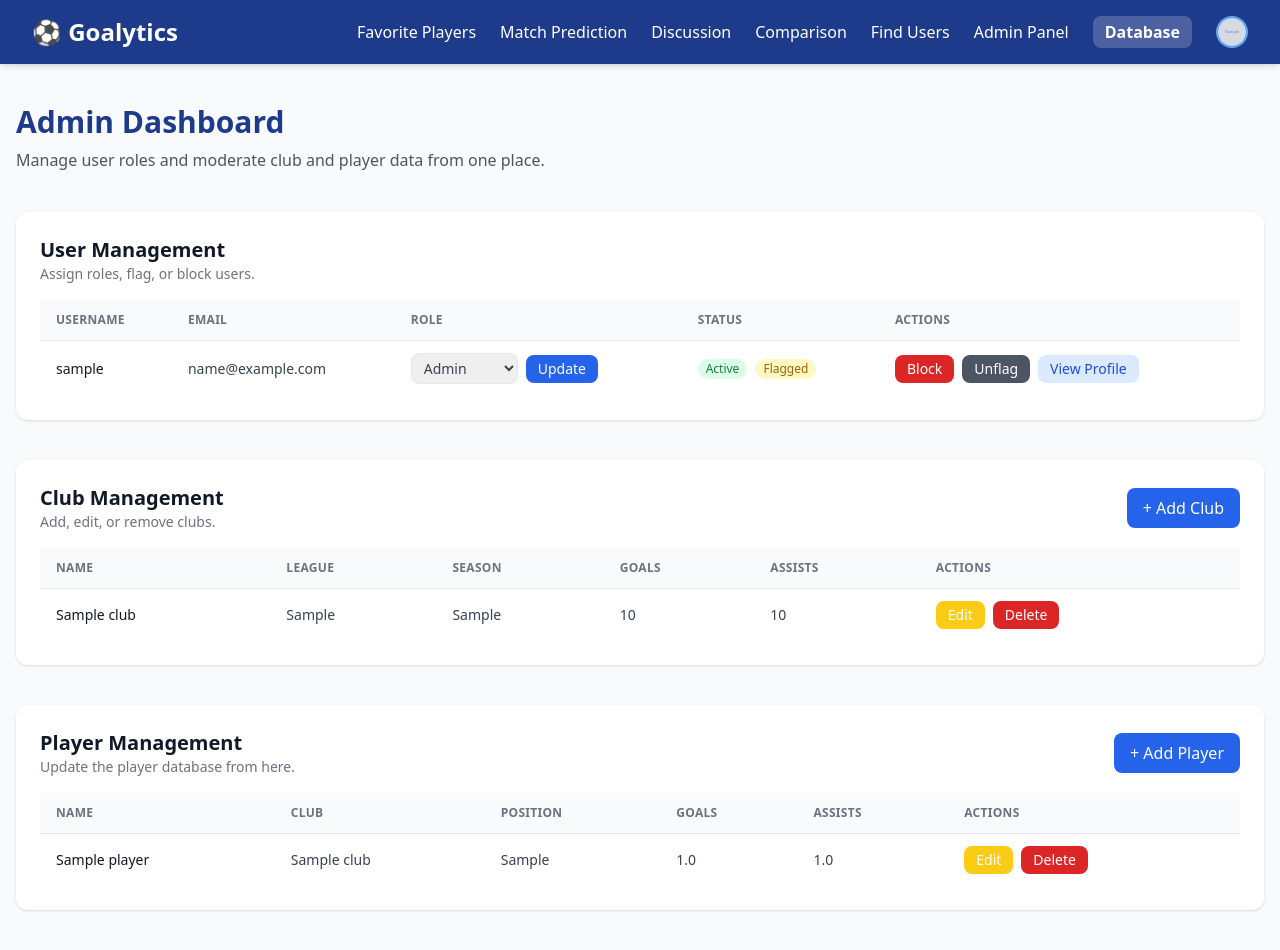
After one commit to pbp-kelompok-B04/goalytics, a Django app: page /adminpanel/ in a window 1280 px wide. The commit adds this page. Run offline with Django 5.2, Linux system fonts and the light colour scheme; a user stored in the database is signed in; tables that the repository leaves empty hold one stand-in row (values such as "Sample post"); grey boxes marked "Sample" are stand-in pictures; some libraries are stand-ins or nearby versions.

Commit message:
Implemented Admin Panel System

```diff
--- /dev/null
+++ b/adminpanel/__init__.py
@@ -0,0 +1 @@
+default_app_config = "adminpanel.apps.AdminpanelConfig"
--- /dev/null
+++ b/adminpanel/apps.py
@@ -0,0 +1,6 @@
+from django.apps import AppConfig
+
+
+class AdminpanelConfig(AppConfig):
+    default_auto_field = "django.db.models.BigAutoField"
+    name = "adminpanel"
--- /dev/null
+++ b/adminpanel/templates/adminpanel/dashboard.html
@@ -0,0 +1,202 @@
+{% extends 'base.html' %}
+{% block title %}Admin Dashboard{% endblock %}
+
+{% block content %}
+<div class="max-w-7xl mx-auto px-4 py-10 space-y-10">
+  <div>
+    <h1 class="text-3xl font-bold text-blue-900">Admin Dashboard</h1>
+    <p class="text-gray-600 mt-2">Manage user roles and moderate club and player data from one place.</p>
+  </div>
+
+  <section class="bg-white shadow rounded-xl p-6">
+    <div class="flex items-center justify-between mb-4">
+      <div>
+        <h2 class="text-xl font-semibold text-gray-900">User Management</h2>
+        <p class="text-sm text-gray-500">Assign roles, flag, or block users.</p>
+      </div>
+    </div>
+    <div class="overflow-x-auto">
+      <table class="min-w-full divide-y divide-gray-200">
+        <thead class="bg-gray-50 text-left text-xs font-semibold uppercase tracking-wide text-gray-500">
+          <tr>
+            <th class="px-4 py-3">Username</th>
+            <th class="px-4 py-3">Email</th>
+            <th class="px-4 py-3">Role</th>
+            <th class="px-4 py-3">Status</th>
+            <th class="px-4 py-3">Actions</th>
+          </tr>
+        </thead>
+        <tbody class="divide-y divide-gray-100 text-sm text-gray-700">
+          {% for user in users %}
+            {% with profile=user.profile %}
+            <tr class="hover:bg-gray-50 transition">
+              <td class="px-4 py-3 font-medium text-gray-900">{{ user.username }}</td>
+              <td class="px-4 py-3">{{ user.email|default:"-" }}</td>
+              <td class="px-4 py-3">
+                <form method="post" action="{% url 'adminpanel:update_user_role' user.id %}" class="flex items-center gap-2">
+                  {% csrf_token %}
+                  <select name="role" class="border rounded-lg px-2 py-1 focus:ring focus:ring-blue-200"
+                          {% if user.username in locked_usernames %}disabled{% endif %}>
+                    {% for value, label in role_choices %}
+                      <option value="{{ value }}" {% if profile.role == value %}selected{% endif %}>{{ label }}</option>
+                    {% endfor %}
+                  </select>
+                  <button type="submit" class="bg-blue-600 text-white px-3 py-1 rounded-lg hover:bg-blue-500 transition
+                                             {% if user.username in locked_usernames %}opacity-60 cursor-not-allowed{% endif %}"
+                          {% if user.username in locked_usernames %}disabled{% endif %}>
+                    Update
+                  </button>
+                </form>
+              </td>
+              <td class="px-4 py-3">
+                <div class="flex items-center gap-2">
+                  <span class="inline-flex items-center px-2 py-0.5 rounded-full text-xs font-medium
+                               {% if profile.is_blocked %}bg-red-100 text-red-700{% else %}bg-green-100 text-green-700{% endif %}">
+                    {% if profile.is_blocked %}Blocked{% else %}Active{% endif %}
+                  </span>
+                  {% if profile.is_flagged %}
+                    <span class="inline-flex items-center px-2 py-0.5 rounded-full text-xs font-medium bg-yellow-100 text-yellow-700">
+                      Flagged
+                    </span>
+                  {% endif %}
+                </div>
+              </td>
+              <td class="px-4 py-3">
+                <div class="flex flex-wrap gap-2">
+                  <a href="{% url 'users:block_user' user.username %}?next={{ request.path }}"
+                     class="px-3 py-1 rounded-lg text-white transition
+                            {% if profile.is_blocked %}
+                              bg-green-600 hover:bg-green-500
+                            {% else %}
+                              bg-red-600 hover:bg-red-500
+                            {% endif %}">
+                    {% if profile.is_blocked %}Unblock{% else %}Block{% endif %}
+                  </a>
+                  <a href="{% url 'users:flag_user' user.username %}?next={{ request.path }}"
+                     class="px-3 py-1 rounded-lg text-white transition
+                            {% if profile.is_flagged %}
+                              bg-gray-600 hover:bg-gray-500
+                            {% else %}
+                              bg-yellow-500 hover:bg-yellow-400
+                            {% endif %}">
+                    {% if profile.is_flagged %}Unflag{% else %}Flag{% endif %}
+                  </a>
+                  <a href="{% url 'users:profile' user.username %}"
+                     class="px-3 py-1 rounded-lg bg-blue-100 text-blue-700 hover:bg-blue-200 transition">
+                    View Profile
+                  </a>
+                </div>
+              </td>
+            </tr>
+            {% endwith %}
+          {% empty %}
+            <tr>
+              <td colspan="5" class="px-4 py-6 text-center text-gray-500">No users found.</td>
+            </tr>
+          {% endfor %}
+        </tbody>
+      </table>
+    </div>
+  </section>
+
+  <section class="bg-white shadow rounded-xl p-6">
+    <div class="flex items-center justify-between mb-4">
+      <div>
+        <h2 class="text-xl font-semibold text-gray-900">Club Management</h2>
+        <p class="text-sm text-gray-500">Add, edit, or remove clubs.</p>
+      </div>
+      <a href="{% url 'adminpanel:club_create' %}"
+         class="inline-flex items-center gap-2 bg-blue-600 text-white px-4 py-2 rounded-lg hover:bg-blue-500 transition">
+        + Add Club
+      </a>
+    </div>
+    <div class="overflow-x-auto">
+      <table class="min-w-full divide-y divide-gray-200">
+        <thead class="bg-gray-50 text-left text-xs font-semibold uppercase tracking-wide text-gray-500">
+          <tr>
+            <th class="px-4 py-3">Name</th>
+            <th class="px-4 py-3">League</th>
+            <th class="px-4 py-3">Season</th>
+            <th class="px-4 py-3">Goals</th>
+            <th class="px-4 py-3">Assists</th>
+            <th class="px-4 py-3">Actions</th>
+          </tr>
+        </thead>
+        <tbody class="divide-y divide-gray-100 text-sm text-gray-700">
+          {% for club in clubs %}
+            <tr class="hover:bg-gray-50 transition">
+              <td class="px-4 py-3 font-medium text-gray-900">{{ club.name }}</td>
+              <td class="px-4 py-3">{{ club.league|default:"-" }}</td>
+              <td class="px-4 py-3">{{ club.season|default:"-" }}</td>
+              <td class="px-4 py-3">{{ club.total_goal|default:"0" }}</td>
+              <td class="px-4 py-3">{{ club.total_assist|default:"0" }}</td>
+              <td class="px-4 py-3">
+                <div class="flex flex-wrap gap-2">
+                  <a href="{% url 'adminpanel:club_update' club.id %}"
+                     class="px-3 py-1 rounded-lg bg-yellow-400 text-white hover:bg-yellow-300 transition">Edit</a>
+                  <a href="{% url 'adminpanel:club_delete' club.id %}"
+                     class="px-3 py-1 rounded-lg bg-red-600 text-white hover:bg-red-500 transition">Delete</a>
+                </div>
+              </td>
+            </tr>
+          {% empty %}
+            <tr>
+              <td colspan="6" class="px-4 py-6 text-center text-gray-500">No clubs found.</td>
+            </tr>
+          {% endfor %}
+        </tbody>
+      </table>
+    </div>
+  </section>
+
+  <section class="bg-white shadow rounded-xl p-6">
+    <div class="flex items-center justify-between mb-4">
+      <div>
+        <h2 class="text-xl font-semibold text-gray-900">Player Management</h2>
+        <p class="text-sm text-gray-500">Update the player database from here.</p>
+      </div>
+      <a href="{% url 'adminpanel:player_create' %}"
+         class="inline-flex items-center gap-2 bg-blue-600 text-white px-4 py-2 rounded-lg hover:bg-blue-500 transition">
+        + Add Player
+      </a>
+    </div>
+    <div class="overflow-x-auto">
+      <table class="min-w-full divide-y divide-gray-200">
+        <thead class="bg-gray-50 text-left text-xs font-semibold uppercase tracking-wide text-gray-500">
+          <tr>
+            <th class="px-4 py-3">Name</th>
+            <th class="px-4 py-3">Club</th>
+            <th class="px-4 py-3">Position</th>
+            <th class="px-4 py-3">Goals</th>
+            <th class="px-4 py-3">Assists</th>
+            <th class="px-4 py-3">Actions</th>
+          </tr>
+        </thead>
+        <tbody class="divide-y divide-gray-100 text-sm text-gray-700">
+          {% for player in players %}
+            <tr class="hover:bg-gray-50 transition">
+              <td class="px-4 py-3 font-medium text-gray-900">{{ player.name }}</td>
+              <td class="px-4 py-3">{{ player.club.name|default:"Free Agent" }}</td>
+              <td class="px-4 py-3">{{ player.get_position_display|default:player.position|default:"-" }}</td>
+              <td class="px-4 py-3">{{ player.goals|default:"0" }}</td>
+              <td class="px-4 py-3">{{ player.assists|default:"0" }}</td>
+              <td class="px-4 py-3">
+                <div class="flex flex-wrap gap-2">
+                  <a href="{% url 'adminpanel:player_update' player.id %}"
+                     class="px-3 py-1 rounded-lg bg-yellow-400 text-white hover:bg-yellow-300 transition">Edit</a>
+                  <a href="{% url 'adminpanel:player_delete' player.id %}"
+                     class="px-3 py-1 rounded-lg bg-red-600 text-white hover:bg-red-500 transition">Delete</a>
+                </div>
+              </td>
+            </tr>
+          {% empty %}
+            <tr>
+              <td colspan="6" class="px-4 py-6 text-center text-gray-500">No players found.</td>
+            </tr>
+          {% endfor %}
+        </tbody>
+      </table>
+    </div>
+  </section>
+</div>
+{% endblock %}
--- /dev/null
+++ b/adminpanel/urls.py
@@ -0,0 +1,16 @@
+from django.urls import path
+
+from . import views
+
+app_name = "adminpanel"
+
+urlpatterns = [
+    path("", views.dashboard, name="dashboard"),
+    path("users/<int:user_id>/role/", views.update_user_role, name="update_user_role"),
+    path("clubs/add/", views.club_create, name="club_create"),
+    path("clubs/<int:pk>/edit/", views.club_update, name="club_update"),
+    path("clubs/<int:pk>/delete/", views.club_delete, name="club_delete"),
+    path("players/add/", views.player_create, name="player_create"),
+    path("players/<int:pk>/edit/", views.player_update, name="player_update"),
+    path("players/<int:pk>/delete/", views.player_delete, name="player_delete"),
+]
--- /dev/null
+++ b/adminpanel/views.py
@@ -0,0 +1,201 @@
+from django.contrib import messages
+from django.contrib.auth.decorators import login_required, user_passes_test
+from django.contrib.auth.models import User
+from django.shortcuts import get_object_or_404, redirect, render
+from django.urls import reverse
+from django.views.decorators.http import require_POST
+
+from PlayerClub_Data.forms import ClubForm, PlayerForm
+from PlayerClub_Data.models import Club, Player
+from users.models import ADMIN_USERNAMES, Profile
+
+
+def _is_admin(user):
+    return hasattr(user, "profile") and user.profile.role == "admin"
+
+
+@login_required
+@user_passes_test(_is_admin)
+def dashboard(request):
+    users = (
+        User.objects.select_related("profile")
+        .filter(profile__isnull=False)
+        .order_by("username")
+    )
+    clubs = Club.objects.all().order_by("name")
+    players = Player.objects.select_related("club").order_by("name")
+
+    context = {
+        "users": users,
+        "role_choices": Profile.ROLE_CHOICES,
+        "clubs": clubs,
+        "players": players,
+        "locked_usernames": ADMIN_USERNAMES,
+    }
+    return render(request, "adminpanel/dashboard.html", context)
+
+
+@login_required
+@user_passes_test(_is_admin)
+@require_POST
+def update_user_role(request, user_id):
+    profile = get_object_or_404(Profile, user__id=user_id)
+    new_role = (request.POST.get("role") or "").strip()
+    valid_roles = {choice[0] for choice in Profile.ROLE_CHOICES}
+
+    if new_role not in valid_roles:
+        messages.error(request, "Invalid role selected.")
+        return redirect("adminpanel:dashboard")
+
+    if profile.user.username in ADMIN_USERNAMES and new_role != "admin":
+        messages.warning(request, "This account is locked as admin and cannot be downgraded.")
+        return redirect("adminpanel:dashboard")
+
+    if profile.role == new_role:
+        messages.info(request, "Role is already up to date.")
+        return redirect("adminpanel:dashboard")
+
+    profile.role = new_role
+    profile.save(update_fields=["role"])
+    messages.success(request, f"Role for {profile.user.username} updated to {profile.get_role_display()}.")
+    return redirect("adminpanel:dashboard")
+
+
+@login_required
+@user_passes_test(_is_admin)
+def club_create(request):
+    if request.method == "POST":
+        form = ClubForm(request.POST)
+        if form.is_valid():
+            club = form.save()
+            messages.success(request, f"Club '{club.name}' created.")
+            return redirect("adminpanel:dashboard")
+    else:
+        form = ClubForm()
+
+    return render(
+        request,
+        "adminpanel/club_form.html",
+        {
+            "form": form,
+            "title": "Add Club",
+            "submit_label": "Create Club",
+            "cancel_url": reverse("adminpanel:dashboard"),
+        },
+    )
+
+
+@login_required
+@user_passes_test(_is_admin)
+def club_update(request, pk):
+    club = get_object_or_404(Club, pk=pk)
+    if request.method == "POST":
+        form = ClubForm(request.POST, instance=club)
+        if form.is_valid():
+            form.save()
+            messages.success(request, f"Club '{club.name}' updated.")
+            return redirect("adminpanel:dashboard")
+    else:
+        form = ClubForm(instance=club)
+
+    return render(
+        request,
+        "adminpanel/club_form.html",
+        {
+            "form": form,
+            "title": f"Edit Club: {club.name}",
+            "submit_label": "Update Club",
+            "cancel_url": reverse("adminpanel:dashboard"),
+        },
+    )
+
+
+@login_required
+@user_passes_test(_is_admin)
+def club_delete(request, pk):
+    club = get_object_or_404(Club, pk=pk)
+    if request.method == "POST":
+        name = club.name
+        club.delete()
+        messages.success(request, f"Club '{name}' deleted.")
+        return redirect("adminpanel:dashboard")
+
+    return render(
+        request,
+        "adminpanel/confirm_delete.html",
+        {
+            "object_name": club.name,
+            "entity_label": "club",
+            "cancel_url": reverse("adminpanel:dashboard"),
+        },
+    )
+
+
+@login_required
+@user_passes_test(_is_admin)
+def player_create(request):
+    if request.method == "POST":
+        form = PlayerForm(request.POST)
+        if form.is_valid():
+            player = form.save()
+            messages.success(request, f"Player '{player.name}' created.")
+            return redirect("adminpanel:dashboard")
+    else:
+        form = PlayerForm()
+
+    return render(
+        request,
+        "adminpanel/player_form.html",
+        {
+            "form": form,
+            "title": "Add Player",
+            "submit_label": "Create Player",
+            "cancel_url": reverse("adminpanel:dashboard"),
+        },
+    )
+
+
+@login_required
+@user_passes_test(_is_admin)
+def player_update(request, pk):
+    player = get_object_or_404(Player, pk=pk)
+    if request.method == "POST":
+        form = PlayerForm(request.POST, instance=player)
+        if form.is_valid():
+            form.save()
+            messages.success(request, f"Player '{player.name}' updated.")
+            return redirect("adminpanel:dashboard")
+    else:
+        form = PlayerForm(instance=player)
+
+    return render(
+        request,
+        "adminpanel/player_form.html",
+        {
+            "form": form,
+            "title": f"Edit Player: {player.name}",
+            "submit_label": "Update Player",
+            "cancel_url": reverse("adminpanel:dashboard"),
+        },
+    )
+
+
+@login_required
+@user_passes_test(_is_admin)
+def player_delete(request, pk):
+    player = get_object_or_404(Player, pk=pk)
+    if request.method == "POST":
+        name = player.name
+        player.delete()
+        messages.success(request, f"Player '{name}' deleted.")
+        return redirect("adminpanel:dashboard")
+
+    return render(
+        request,
+        "adminpanel/confirm_delete.html",
+        {
+            "object_name": player.name,
+            "entity_label": "player",
+            "cancel_url": reverse("adminpanel:dashboard"),
+        },
+    )
--- a/goalytics/settings.py
+++ b/goalytics/settings.py
@@ -46,6 +46,7 @@ INSTALLED_APPS = [
     'django.contrib.messages',
     'django.contrib.staticfiles',
     'main',
+    'adminpanel.apps.AdminpanelConfig',
     'PlayerClub_Data.apps.PlayerclubDataConfig',
     'comparison',
     'users.apps.UsersConfig',
--- a/goalytics/urls.py
+++ b/goalytics/urls.py
@@ -21,6 +21,7 @@ urlpatterns = [
     path('admin/', admin.site.urls),
     path('', include('main.urls')),
     path('users/', include('users.urls')),
+    path('adminpanel/', include('adminpanel.urls')),
     path('comparison/', include('comparison.urls')),
     path('data/', include('PlayerClub_Data.urls')),
     path('favorite/', include('favorite_player.urls')),
--- a/templates/navbar.html
+++ b/templates/navbar.html
@@ -20,6 +20,9 @@
         {% if user.is_authenticated %}
           <!-- Find Users -->
           <a href="{% url 'users:search_users' %}" class="hover:text-blue-300 transition">Find Users</a>
+          {% if user.profile.role == 'admin' %}
+            <a href="{% url 'adminpanel:dashboard' %}" class="hover:text-blue-300 transition">Admin Panel</a>
+          {% endif %}
 
           <a href="{% url 'PlayerClub_Data:database_home' %}"
             class="hover:text-blue-300 transition font-semibold text-white bg-white/20 px-3 py-1 rounded-lg">
@@ -74,6 +77,9 @@
 
     {% if user.is_authenticated %}
       <a href="{% url 'users:search_users' %}" class="block px-4 py-2 hover:bg-blue-700">Find Users</a>
+      {% if user.profile.role == 'admin' %}
+        <a href="{% url 'adminpanel:dashboard' %}" class="block px-4 py-2 hover:bg-blue-700">Admin Panel</a>
+      {% endif %}
       <a href="{% url 'PlayerClub_Data:player_list' %}"
          class="block px-4 py-2 text-center font-semibold bg-white text-blue-900 rounded-md mx-4 my-2 shadow-md hover:shadow-blue-300/40 hover:bg-blue-100 transition-all duration-300">
         Player Database
```
Also changed, not shown: adminpanel/templates/adminpanel/club_form.html (added, +39 -0 lines), adminpanel/templates/adminpanel/confirm_delete.html (added, +22 -0 lines), adminpanel/templates/adminpanel/player_form.html (added, +40 -0 lines), users/views.py (+12 -0 lines).
